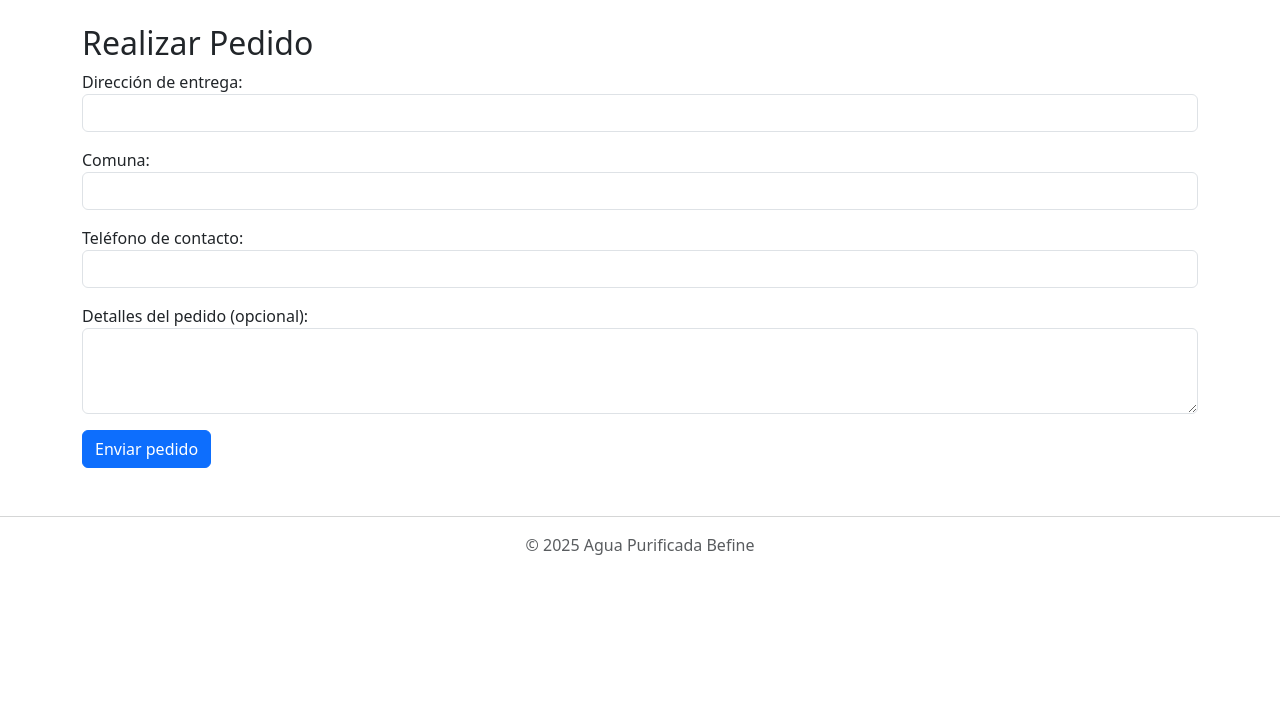
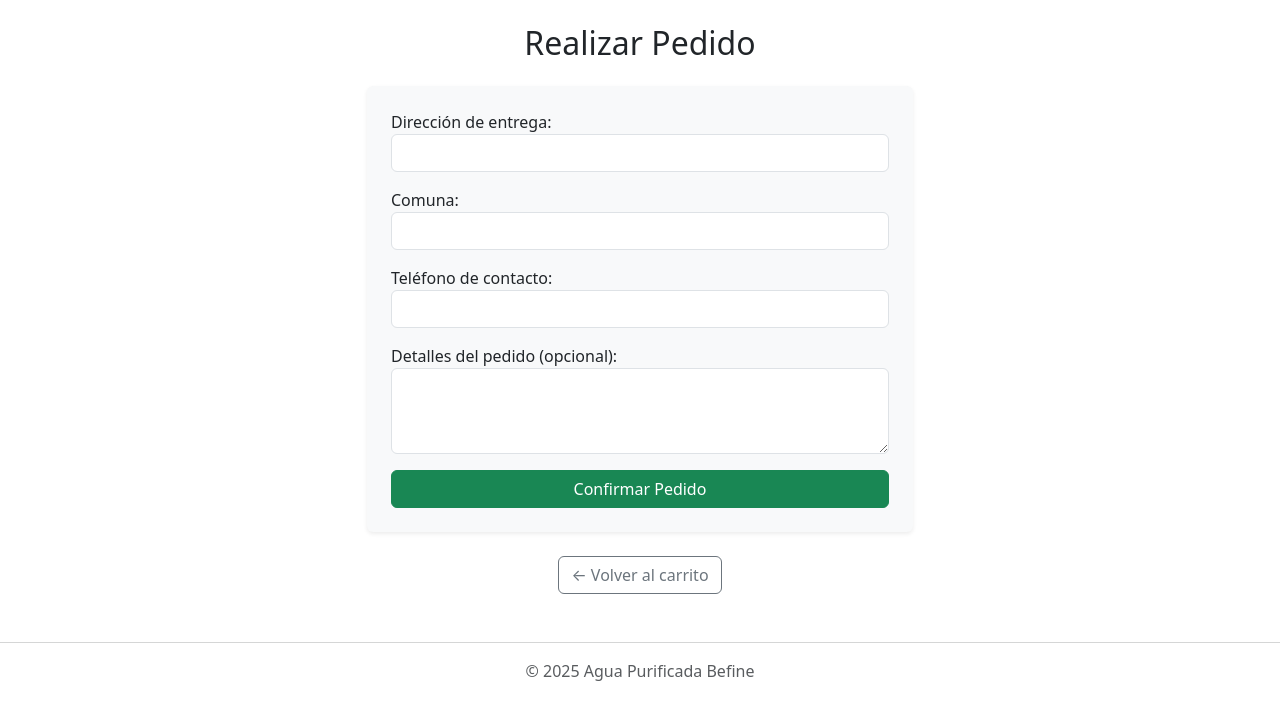
Before and after one commit to Ivan-developer-cmngsoon/befine-web, a Django app: template pedidos/templates/pedidos/realizar_pedido.html in a window 1280 px wide. Shown: the part 56-776 px from the top of the page. Run offline with Django 5.2, Linux system fonts and the light colour scheme; the template is opened without the code that fills it: values that come from a table or form of the project are taken from there, others are empty; parts of the project's set-up code (start-up, migrations or seed data) failed here and were passed over.

```diff
--- a/pedidos/models.py
+++ b/pedidos/models.py
@@ -1,6 +1,8 @@
 from django.db import models
 from django.contrib.auth.models import User
 from django.utils import timezone
+from productos.models import Producto
+
 
 class Pedido(models.Model):
     ESTADOS = [
@@ -22,3 +24,12 @@ class Pedido(models.Model):
 
     def __str__(self):
         return f'Pedido #{self.id} - {self.cliente.username}'
+
+class DetallePedido(models.Model):
+    pedido = models.ForeignKey(Pedido, on_delete=models.CASCADE, related_name='detalles')
+    producto = models.ForeignKey(Producto, on_delete=models.CASCADE)
+    cantidad = models.PositiveIntegerField()
+    subtotal = models.DecimalField(max_digits=10, decimal_places=2)
+
+    def __str__(self):
+        return f'{self.cantidad} x {self.producto.nombre}'
--- a/pedidos/templates/pedidos/realizar_pedido.html
+++ b/pedidos/templates/pedidos/realizar_pedido.html
@@ -1,9 +1,20 @@
 {% extends 'base.html' %}
 {% block content %}
-    <h2>Realizar Pedido</h2>
-    <form method="post">
-        {% csrf_token %}
-        {{ form.as_p }}
-        <button type="submit" class="btn btn-primary">Enviar pedido</button>
-    </form>
+<div class="row justify-content-center">
+    <div class="col-md-8 col-lg-6">
+        <h2 class="mb-4 text-center">Realizar Pedido</h2>
+
+        <form method="post" class="card p-4 shadow-sm border-0 bg-light">
+            {% csrf_token %}
+            {{ form.as_p }}
+            <div class="d-grid">
+                <button type="submit" class="btn btn-success">Confirmar Pedido</button>
+            </div>
+        </form>
+
+        <div class="mt-4 text-center">
+            <a href="{% url 'ver_carrito' %}" class="btn btn-outline-secondary">← Volver al carrito</a>
+        </div>
+    </div>
+</div>
 {% endblock %}
```
Also changed, not shown: pedidos/views.py (+37 -4 lines), db.sqlite3, pedidos/migrations/0002_detallepedido.py (added).
